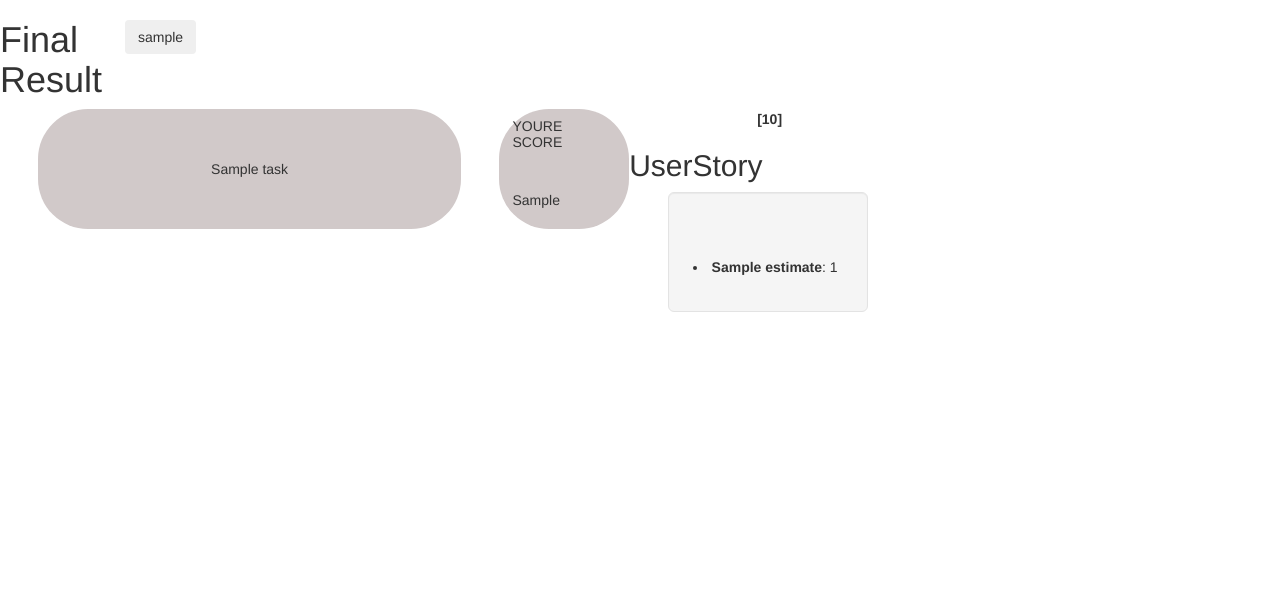
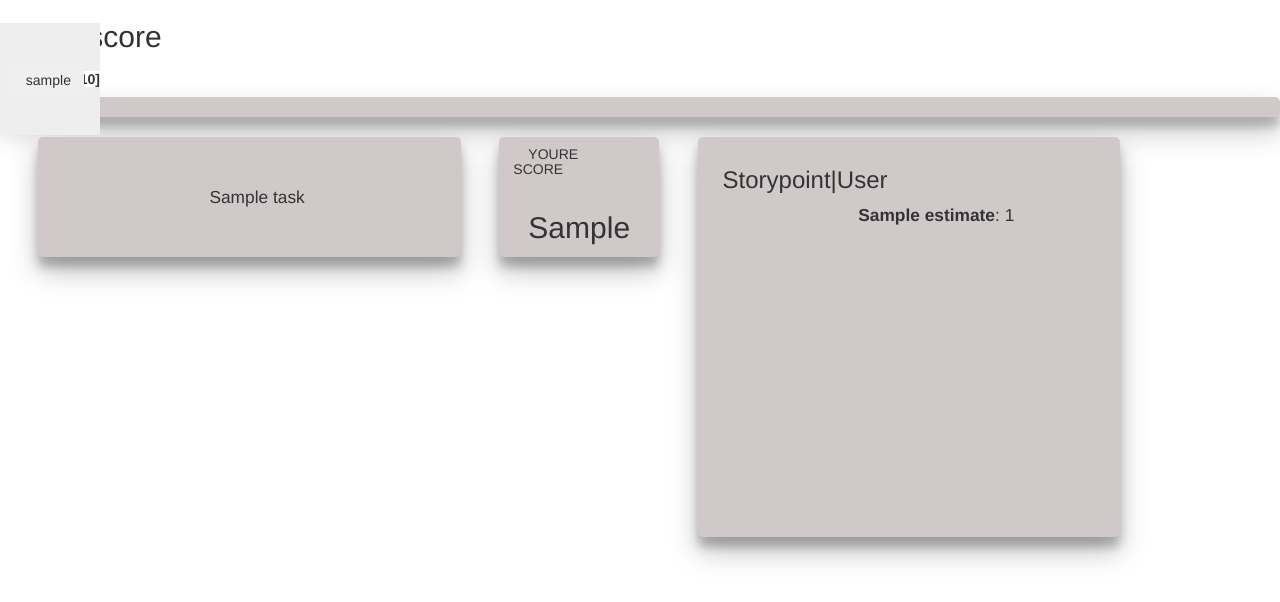
Before and after one commit to lp-scrumpy/frontend, a Flask app: template frontend/templates/final_score.html in a window 1280 px wide. Shown: the top 602 px of the page. Run offline with Flask 2, Linux system fonts and the light colour scheme; the template is opened without the code that fills it: most values are stand-ins (such as "Sample title", 1, 10 or a date in 2020); some libraries are stand-ins or nearby versions.

Commit message:
update templates

```diff
--- a/frontend/__main__.py
+++ b/frontend/__main__.py
@@ -14,7 +14,7 @@ def main():
     app.secret_key = config.SECRET_KEY
     app.register_blueprint(view, url_prefix='/')
     app.register_blueprint(plannings.view, url_prefix='/plannings')
-    app.run(host=config.APP_HOST, port=config.APP_PORT)
+    app.run()
 
 
 if __name__ == '__main__':
--- a/frontend/templates/final_score.html
+++ b/frontend/templates/final_score.html
@@ -17,42 +17,48 @@
             float: left; /* Выстраиваем элементы по горизонтали */
             margin: 0 0 0 3.0%; /* Отступ слева */
             background: #d1c9c9; /* Цвет фона */
-            border-radius: 50px; /* Радиус скругления */
+            border-radius: 5px; /* Радиус скругления */
             padding: 3%; /* Поля */
             height:120px;
             line-height:100px;
             padding: 1rem;
             margin-bottom: 2rem;
+            box-shadow: 0 14px 28px rgba(0,0,0,0.25), 0 10px 10px rgba(0,0,0,0.22);
         }
 	</style>
 </head>
     <body>
-<div2 class="container mt-3" style="float: right;">
-    <button type="card" class="btn btn-outline-dark">{{ username }}</button>
-</div2>
-</body>
+        <div1 class="conteiner">
 
-<body>
-    <h1>Final Result</h1>
-
-    <div1 class="card" style="width: 130rem; margin: 0 0 0 10.0%; ">
-        <div class="card text-center">
+        <div1 class="jumbotron" style="text-indent: 15px;">
+            <h2>Final score</h2>
+            <div1 class="button" style="position: relative; left: 1%;">
+            <button type="card" class="btn btn-outline-dark" >{{ username }}</button>
+            <div1>
+        </div1>
+        </div1>
+        <div class="container mt-3" style= "height:1px; width: 4000px;">
+        </div>
+                <div1 class="conteiner">
+                    <div1 class=" card" style="background: white;" >
+                        <div1 class="card" style="font-size: 13pt;">
+                            <div class="card text-center ">
                             {{ task.name }}
                             </div>
                         </div1>
-
-<div class="card" style="width: 13rem;">
+                     <div1 class=" conteiner" >
+                        <div class="card" style="width: 16rem;">
                             <h5 class="card-title" style="width: 8rem; margin: 0 0 0 3.0%; float: left;">YOURE SCORE</h5>
-    <p class="card-body" style="margin: 0 0 0 3.0%; float: left;">{{ user_estimate }}</p>
+                            <p class="card-body" style="margin: 0 0 0 3.0%; float: left; font-size: 30px;">{{ user_estimate }}</p>
                         </div>
-
+                    </div1>
                         {% if not task.score  %}
                     <form
                             class="form-horizontal"
                             action="{{url_for('plannings.tasks.set_score', planning_id=planning_id, task_id=task.uid)}}"
                             method="post"
                         >
-    <div class="card" style="width: 13rem;">
+                        <div class="card" style="width: 16rem;">
                             <h5 class="card-title" style="width: 8rem; margin: 0 0 0 3.0%; float: left;">TOTAL SCORE</h5>
                             <p class="card-body" style="margin: 0 0 0 3.0%; float: left;">
                             <input
@@ -63,23 +69,24 @@
                                 name="score"
                             />
                             </p>
-        <button type="submit" class="btn btn-success" style="float: right;">SCORE</button>
+                            <button type="submit" class="btn btn-success" style="float: right;">Submit</button>
                         </div>
                     </form>
                 {% else %}
                 <b>[{{ task.score }}]</b>
                 {% endif %}
+                        </div1>
+                    </div1>
+                    <div1 class="card" >
+                        <div class="card text-center" style="line-height: 1.5; height: 400px;">
+                        <h3 style='text-align: left;'>Storypoint|User</h3>
 
-
-  <div1 class="container">
-    <h2>UserStory</h2>
-
-    <div class="well well-lg" style="width: 20rem;">
+                            <ul style="list-style-type:none; font-size: 13pt;">
                                 {% for estimate in user_estimates %}
                                 <li><b>{{ estimate[1] }}</b>: {{ estimate[0] }}</li>
                                 {% endfor %}
+                            </ul>
                         </div>
                     </div1>
-
         </body>
 </html>
```
Also changed, not shown: frontend/templates/estimates.html (+13 -6 lines), frontend/templates/plannings.html (+4 -4 lines). Lines whose indentation alone changed are shown as unchanged.
